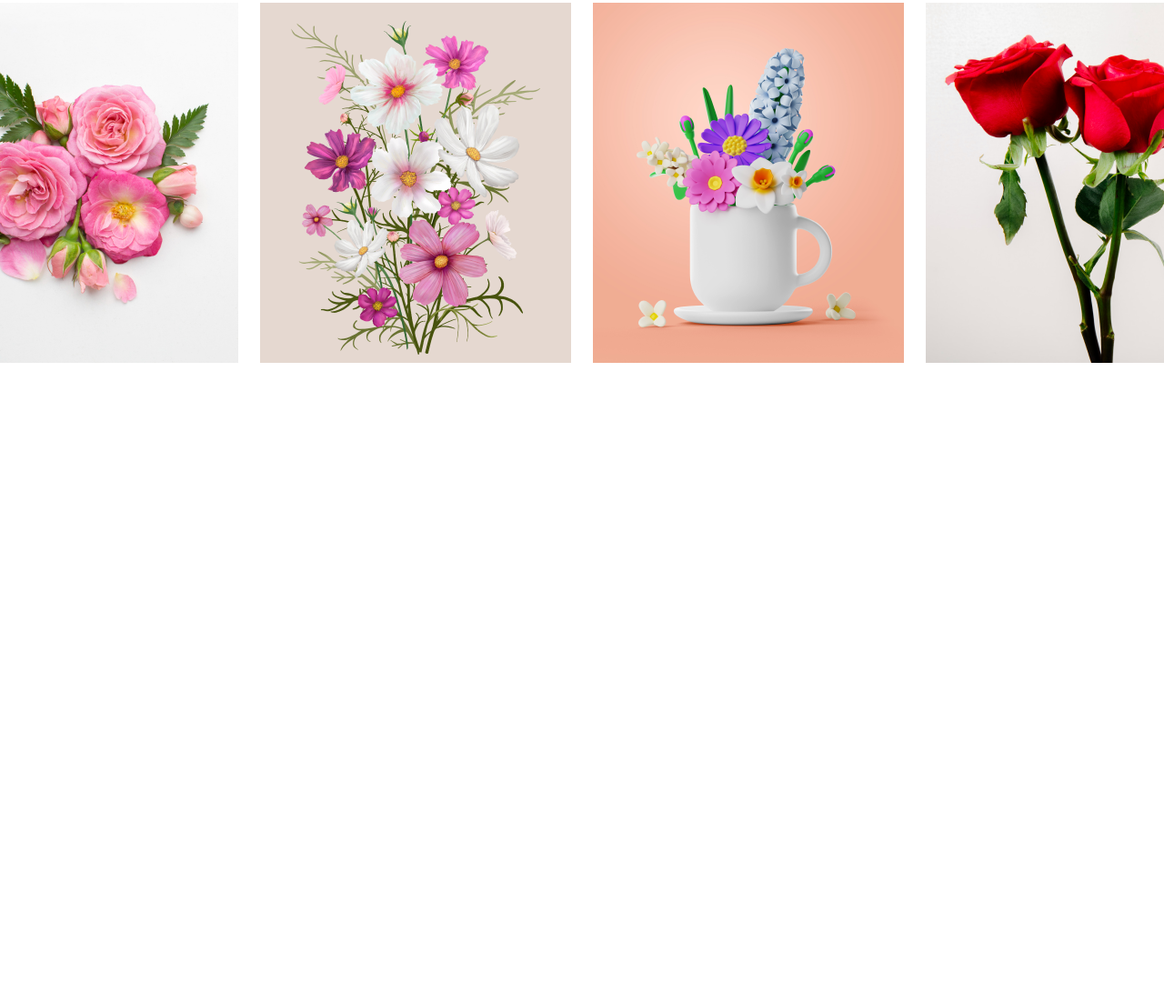
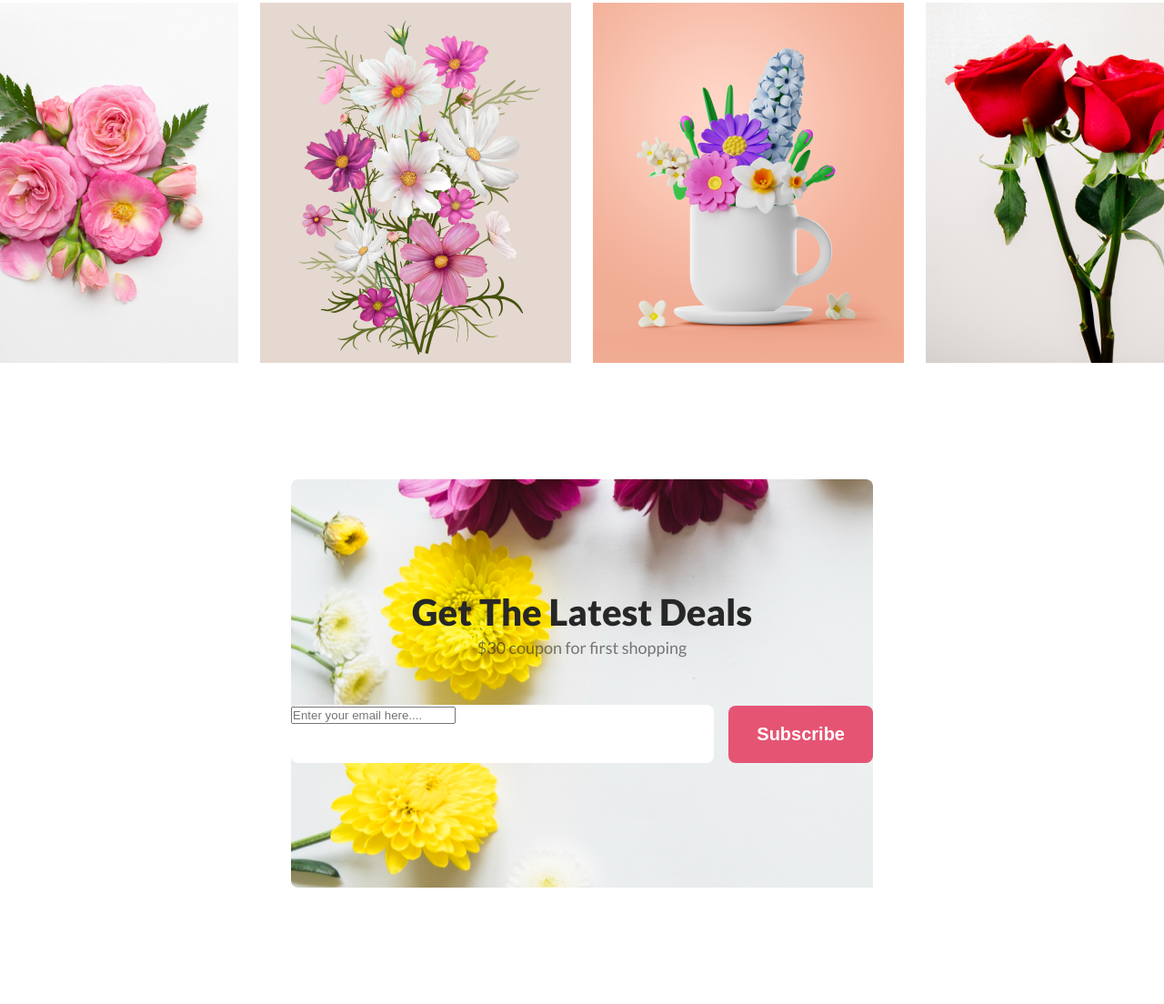
Before and after one commit to maruf14500/assignment-1, a plain HTML site: page index.html in a window 1280 px wide. Shown: the part 1910-3014 px from the top of the page at 91% size. Before the commit the page ends 2437 px from the top, so only its background shows below. Drawn offline with Linux system fonts and the light colour scheme.

Commit message:
main five finished

```diff
--- a/index.html
+++ b/index.html
@@ -37,7 +37,7 @@
                 <h3 class="h3-1">Hot Deal ! Sale Up To 25% <span class="off">Off</span></h3>
                 <p id="p-2" class="p1-1">It is a long established fact that a reader will be distracted by the readable
                     content of a page when looking at its layout.</p>
-                <button class="btn-header">Sign Up</button>
+                <button class="btn-header signup">Sign Up</button>
             </div>
             <div class="main3-right">
                 <img class="main3-img" width: 318px; height: 420px; src="Flower Asset/pngwing 8.png" alt="">
@@ -56,14 +56,21 @@
             </div>
         </div>
 
-
+        <div class="main-five">
+            <h3 class="Get-The-Latest-Deals" >Get The Latest Deals</h3>
+            <p class="coupon" >$30 coupon for first shopping</p>
+            <div class="input-subscribe">
+                <form class="email">
+                    <input type="email" placeholder="Enter your email here...." >
+                </form>
+                <button class="btn-header subs" >Subscribe</button>
+            </div>
+        </div>
 
 
 
 
     </main>
 
-    <footer>
 
-    </footer>
 </body>
--- a/styles/style.css
+++ b/styles/style.css
@@ -75,6 +75,7 @@ body {
 
 .main3-left {
     /* display: block; */
+    display: inline;
     /* align-items: center; */
     justify-content: center;
 }
@@ -83,6 +84,7 @@ body {
     color: #272727;
     font-size: 40px;
     font-weight: 800;
+    margin-left: 30px;
 
 }
 
@@ -93,6 +95,11 @@ body {
 #p-2 {
     width: 594px;
     text-align: center;
+
+}
+
+.signup {
+    margin-left: 200px;
 }
 
 
@@ -132,9 +139,10 @@ body {
 .m4p {
     display: flex;
     width: 594px;
+    margin: auto;
+    text-align: center;
     color: rgba(39, 39, 39, 0.60);
-    text-align: center;
-    justify-content: center;
+    /* justify-content: center; */
     font-size: 18px;
     font-weight: 400;
     line-height: 30px;
@@ -146,6 +154,50 @@ body {
 
 
 .main-five {
-    width: 1440px;
+    width: 50%;
+    margin: auto;
     height: 449px;
+    border-radius: 8px;
+    background-image: url();
+    border-radius: 8px;
+    background-image: url('Rectangle\ 9.png');
+    padding-bottom: 128px;
+    background-repeat: no-repeat;
 }
+
+.Get-The-Latest-Deals {
+    color: #272727;
+    text-align: center;
+    font-size: 40px;
+    font-weight: 800;
+    padding-top: 122px;
+}
+
+.coupon {
+    color: rgba(39, 39, 39, 0.60);
+    text-align: center;
+    font-size: 18px;
+    font-weight: 400;
+    line-height: 30px;
+    padding-bottom: 48px;
+}
+
+.input-subscribe {
+    display: flex;
+    align-items: center;
+    gap: 16px;
+    justify-content: center;
+}
+
+.subs {
+    padding: 20px 31px;
+}
+
+.email {
+    width: 700px;
+    height: 64px;
+    border-radius: 8px;
+    background: #FFF;
+    border: none;
+
+}
```
Also changed, not shown: styles/Rectangle 9.png (added).
